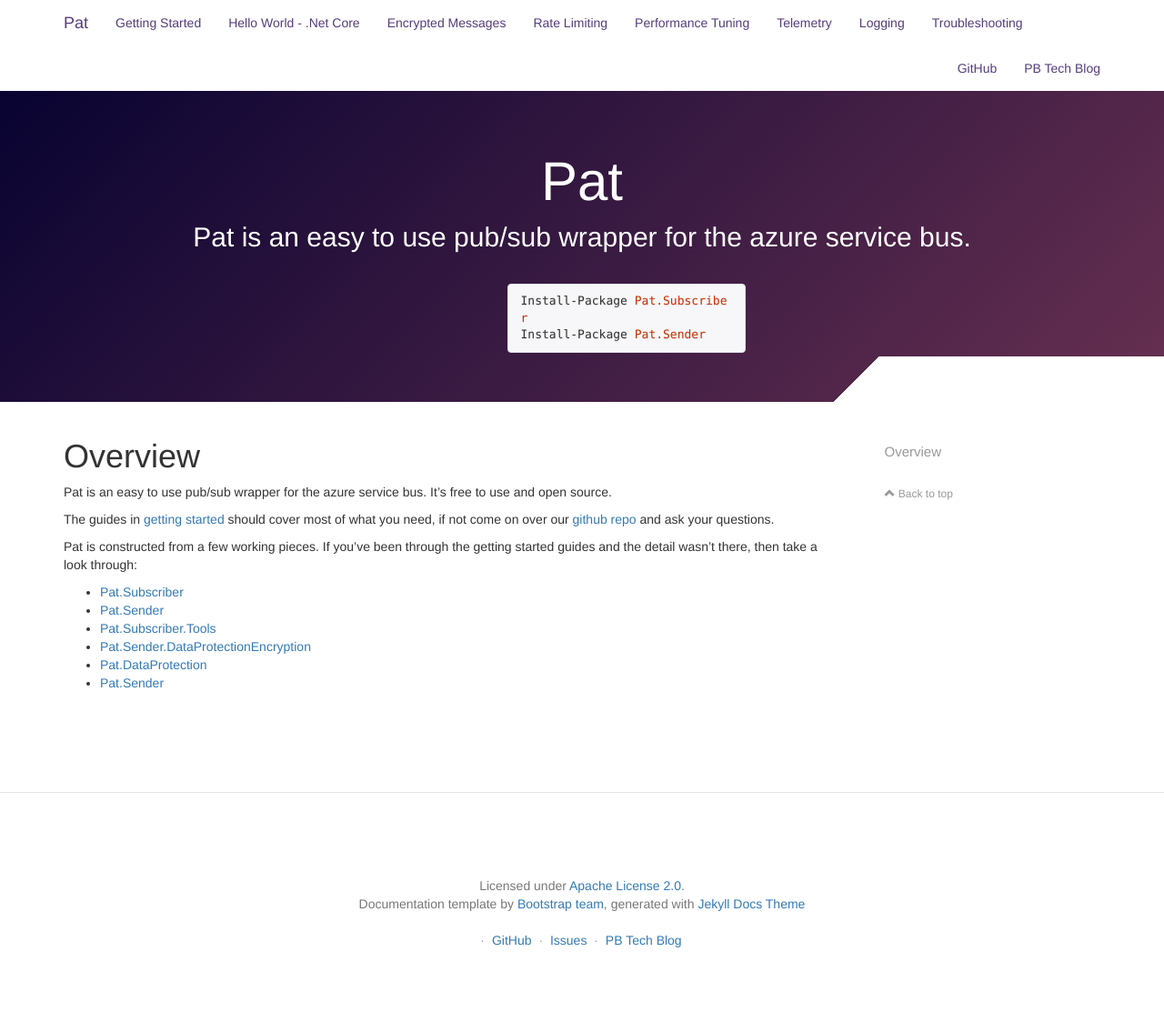
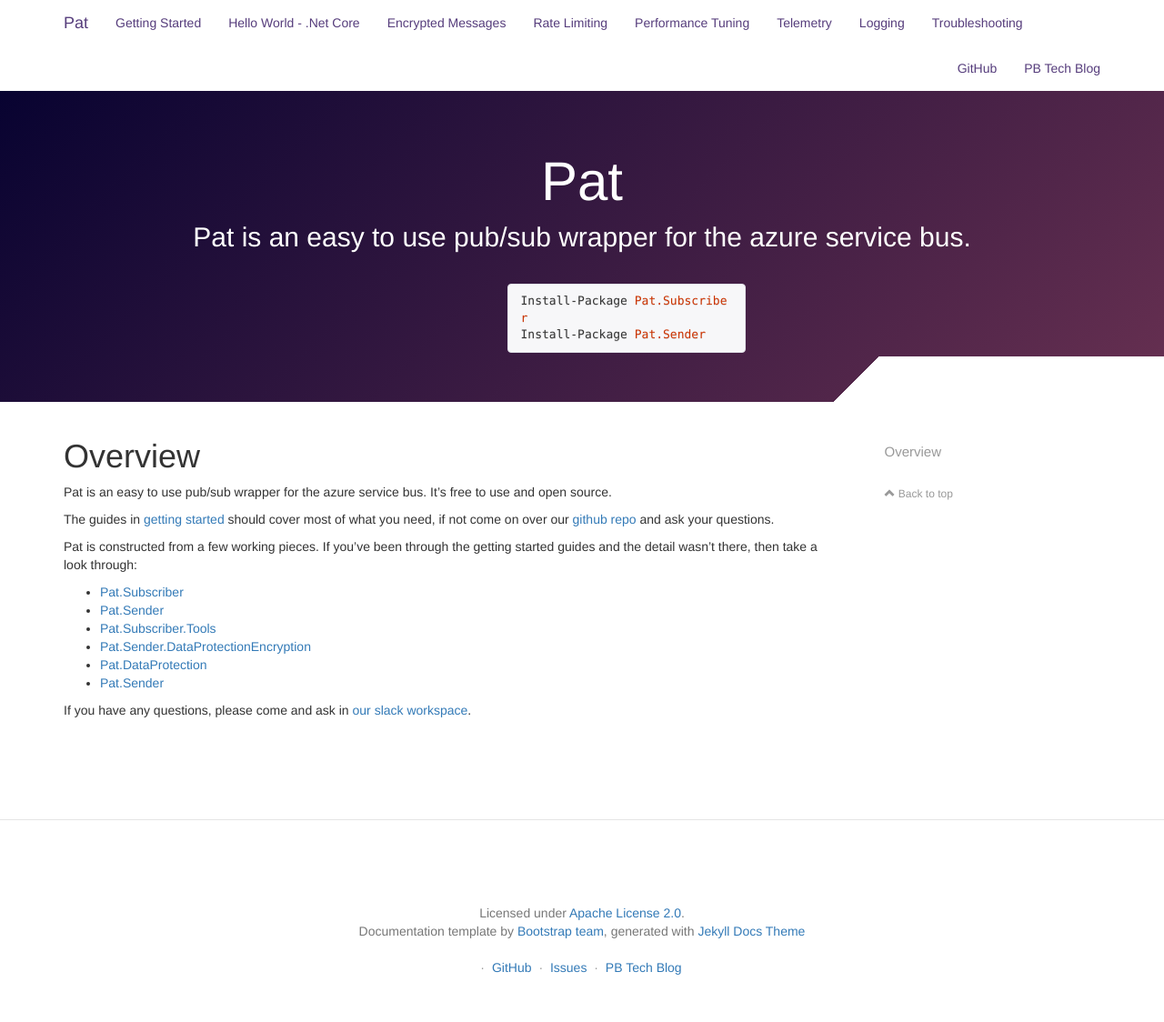
Before and after one commit to purplebricks/pat, a Jekyll site: the page built from index.md, in a window 1280 px wide. Shown: the whole page at 91% size. Built offline with Jekyll 4.4.1, drawn with Linux system fonts in a browser that asks for light colours; nearby versions of some CDN libraries; our own code applies the rules of GitHub Pages for plain Markdown files; before the commit the page ends 1094 px from its top, so only the background shows below that; grey boxes are pictures that could not be loaded.

Commit message:
Add Link to the OSS Slack Workspace

```diff
--- a/index.md
+++ b/index.md
@@ -19,3 +19,5 @@ Pat is constructed from a few working pieces. If you've been through the getting
  - [Pat.Sender.DataProtectionEncryption](docs/pat-sender-dataprotectionencryption.html)
  - [Pat.DataProtection](docs/pat-dataprotection.html)
  - [Pat.Sender](docs/pat-sender.html)
+
+If you have any questions, please come and ask in [our slack workspace](https://slack.com/app_redirect?channel=CBQGJKP8X).
```
